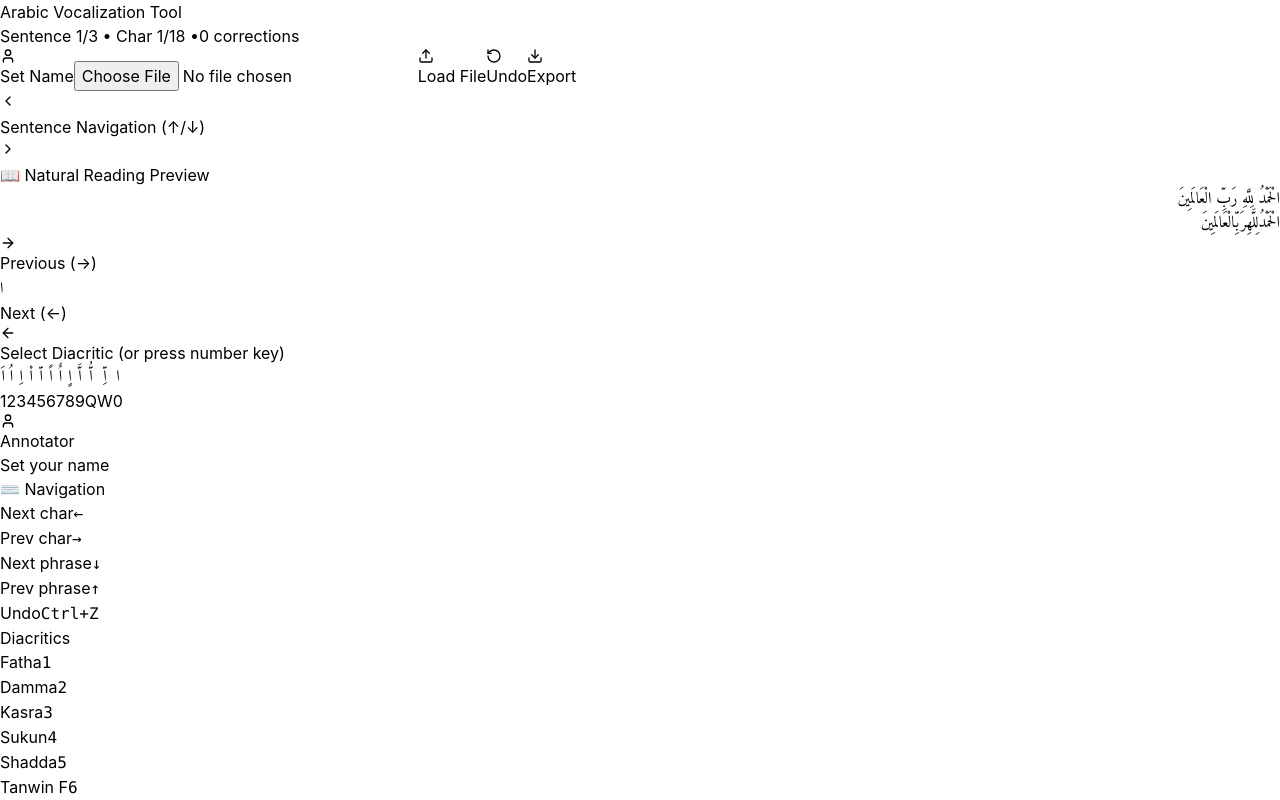
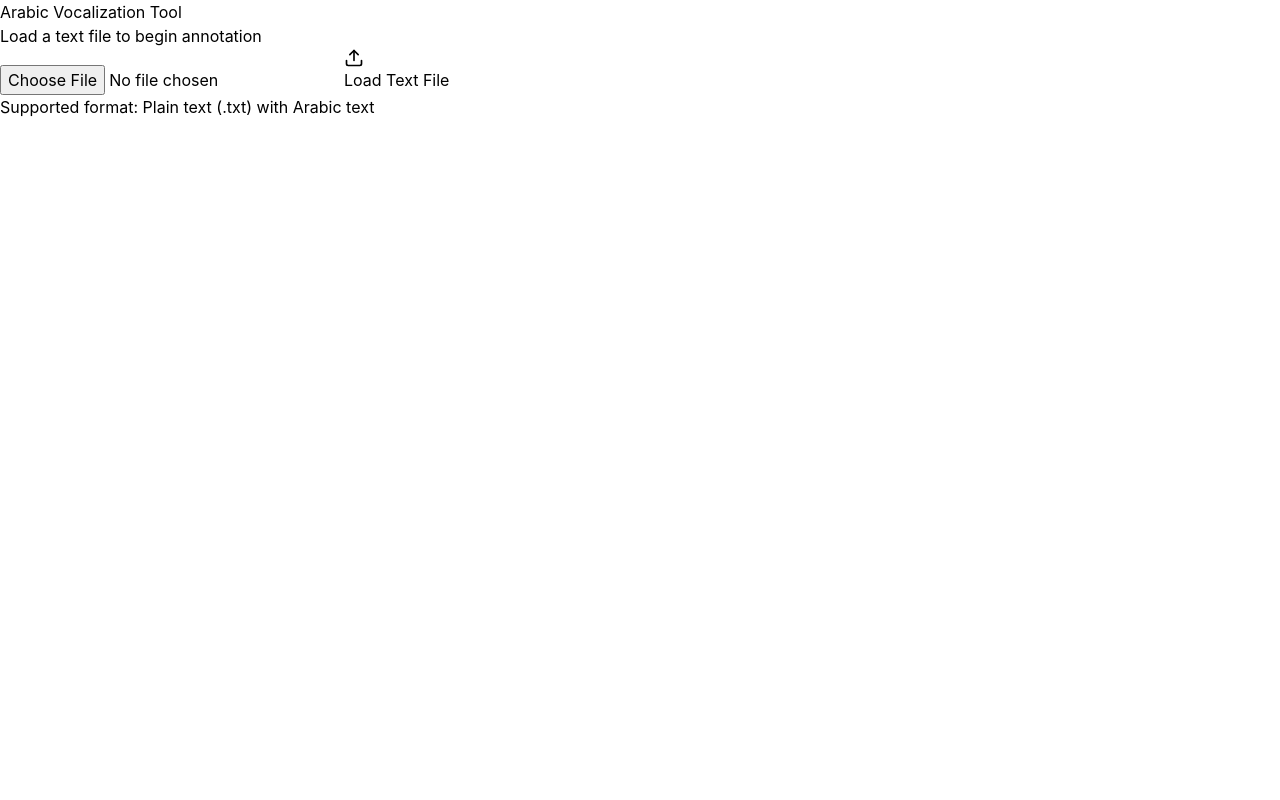
Before and after one commit to Tahedi1/arabic-vocalization-tool, a React (Vite) app: page / in a window 1280 px wide. Shown: the top 800 px of the page. Built offline with nearby package versions, Linux system fonts and the light colour scheme.

Commit message:
Empty start screen & wrap text fix

```diff
--- a/src/App.jsx
+++ b/src/App.jsx
@@ -2,10 +2,6 @@ import React, { useState, useEffect, useRef } from 'react';
 import { Check, RotateCcw, Download, Upload, ChevronLeft, ChevronRight, ArrowLeft, ArrowRight, User } from 'lucide-react';
 
 const ArabicAnnotationTool = () => {
-  const sampleInput = `الْحَمْدُ لِلَّهِ رَبِّ الْعَالَمِينَ
-الرَّحْمَٰنِ الرَّحِيمِ
-مَالِكِ يَوْمِ الدِّينِ`;
-
   const [sentences, setSentences] = useState([]);
   const [currentSentenceIdx, setCurrentSentenceIdx] = useState(0);
   const [selectedCharIdx, setSelectedCharIdx] = useState(0);
@@ -74,10 +70,6 @@ const ArabicAnnotationTool = () => {
       };
     });
   };
-
-  useEffect(() => {
-    setSentences(parseText(sampleInput));
-  }, []);
 
   const getCurrentChar = () => {
     if (!sentences[currentSentenceIdx]) return null;
@@ -259,7 +251,33 @@ const ArabicAnnotationTool = () => {
     return corrections[key] !== undefined;
   };
 
-  if (sentences.length === 0) return <div className="p-4">Loading...</div>;
+  if (sentences.length === 0) {
+    return (
+      <div className="min-h-screen bg-gray-50 p-4 flex items-center justify-center">
+        <div className="bg-white rounded-lg shadow-lg p-8 max-w-md w-full text-center">
+          <h1 className="text-2xl font-bold text-gray-800 mb-4">Arabic Vocalization Tool</h1>
+          <p className="text-gray-600 mb-6">Load a text file to begin annotation</p>
+          <input
+            ref={fileInputRef}
+            type="file"
+            accept=".txt"
+            onChange={loadFile}
+            className="hidden"
+          />
+          <button
+            onClick={() => fileInputRef.current?.click()}
+            className="px-6 py-3 bg-blue-500 text-white rounded-lg hover:bg-blue-600 flex items-center gap-2 mx-auto"
+          >
+            <Upload size={20} />
+            Load Text File
+          </button>
+          <p className="text-sm text-gray-500 mt-4">
+            Supported format: Plain text (.txt) with Arabic text
+          </p>
+        </div>
+      </div>
+    );
+  }
 
   const currentSentence = sentences[currentSentenceIdx];
   const currentChar = getCurrentChar();
@@ -411,7 +429,7 @@ const ArabicAnnotationTool = () => {
             </div>
 
             <div className="bg-amber-50 rounded-lg p-8 border-2 border-amber-200 mb-4" dir="rtl">
-              <div className="text-4xl leading-loose flex flex-wrap-reverse items-center justify-start gap-2" style={{ fontFamily: 'Amiri, Arial', direction: 'rtl' }}>
+              <div className="text-4xl leading-loose flex flex-wrap items-center justify-end gap-2" style={{ fontFamily: 'Amiri, Arial', direction: 'rtl' }}>
                 {currentSentence.words.map((word, wIdx) => (
                   <React.Fragment key={wIdx}>
                     <span className="inline-flex bg-white rounded px-2 py-1 shadow-sm border border-amber-300">
```
Also changed, not shown: input1.txt (added), input2.txt (added), input3.txt (added).
